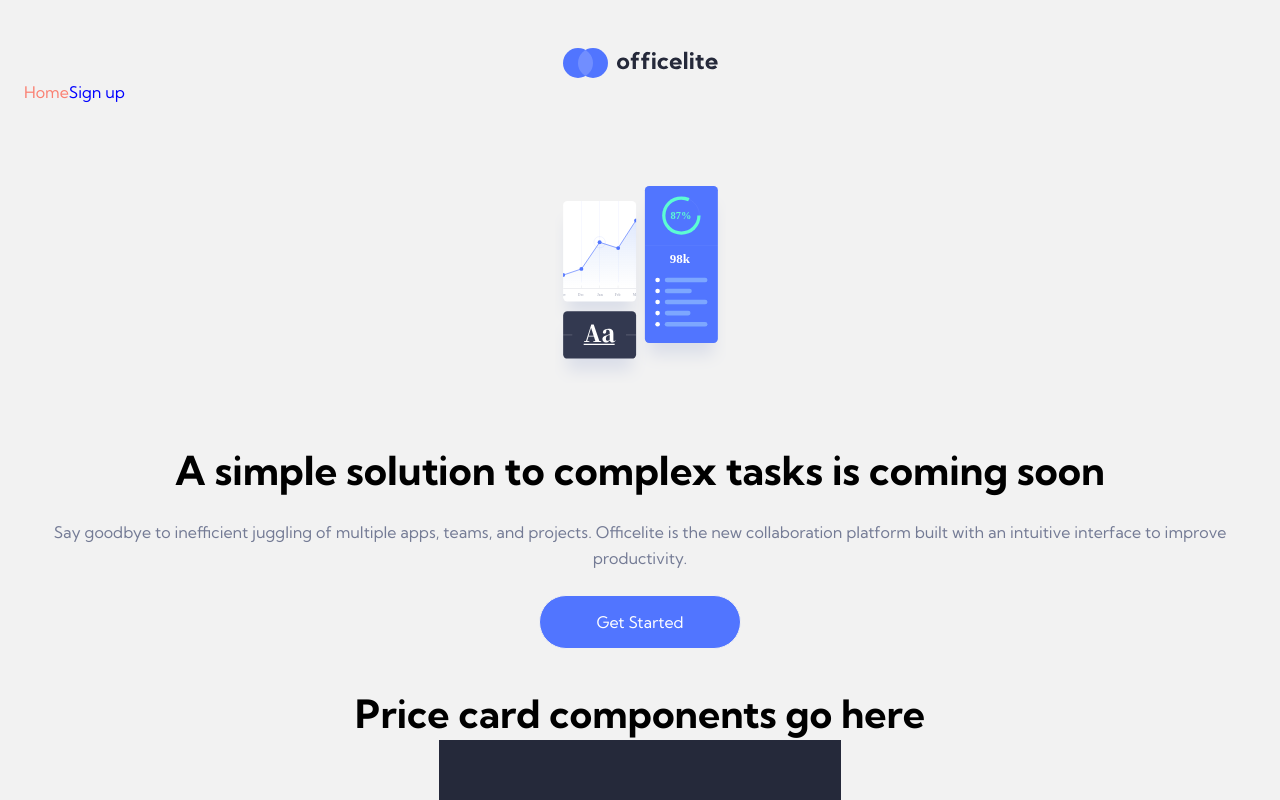
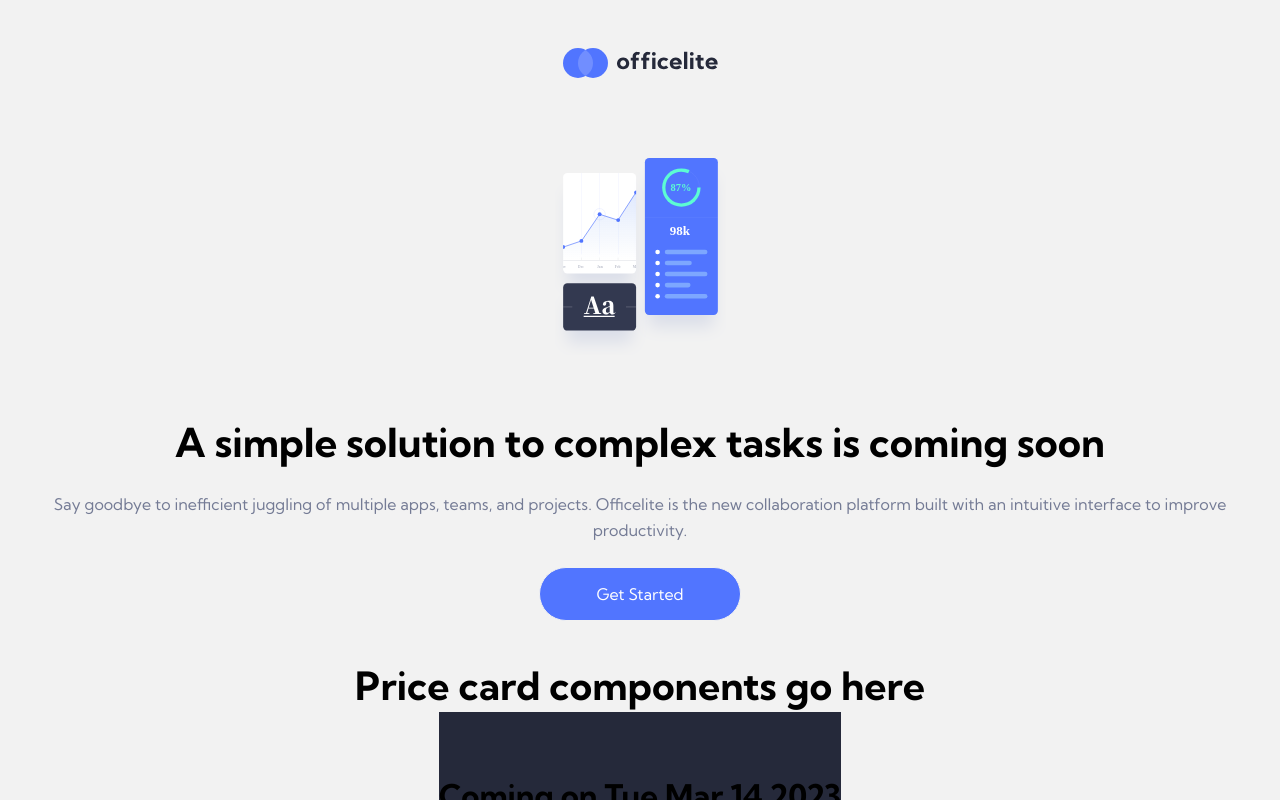
Before and after one commit to Hcmwebs/officelite-coming-soon-site, a React (Vite) app: page / in a window 1280 px wide. Shown: the top 800 px of the page. Built offline with nearby package versions, Linux system fonts and the light colour scheme.

Commit message:
removed the nav compo
Signed-off-by: Heze <64218603+Hcmwebs@users.noreply.github.com>

```diff
--- a/src/components/Header.jsx
+++ b/src/components/Header.jsx
@@ -1,13 +1,11 @@
 import React from 'react'
 
-import { Hero, Navbar } from './index'
+import { Hero } from './index'
 import { StyledHeader } from '../styles'
 
 const Header = () => {
-
 	return (
 		<StyledHeader>
-			<Navbar />
 			<Hero />
 		</StyledHeader>
 	)
```
